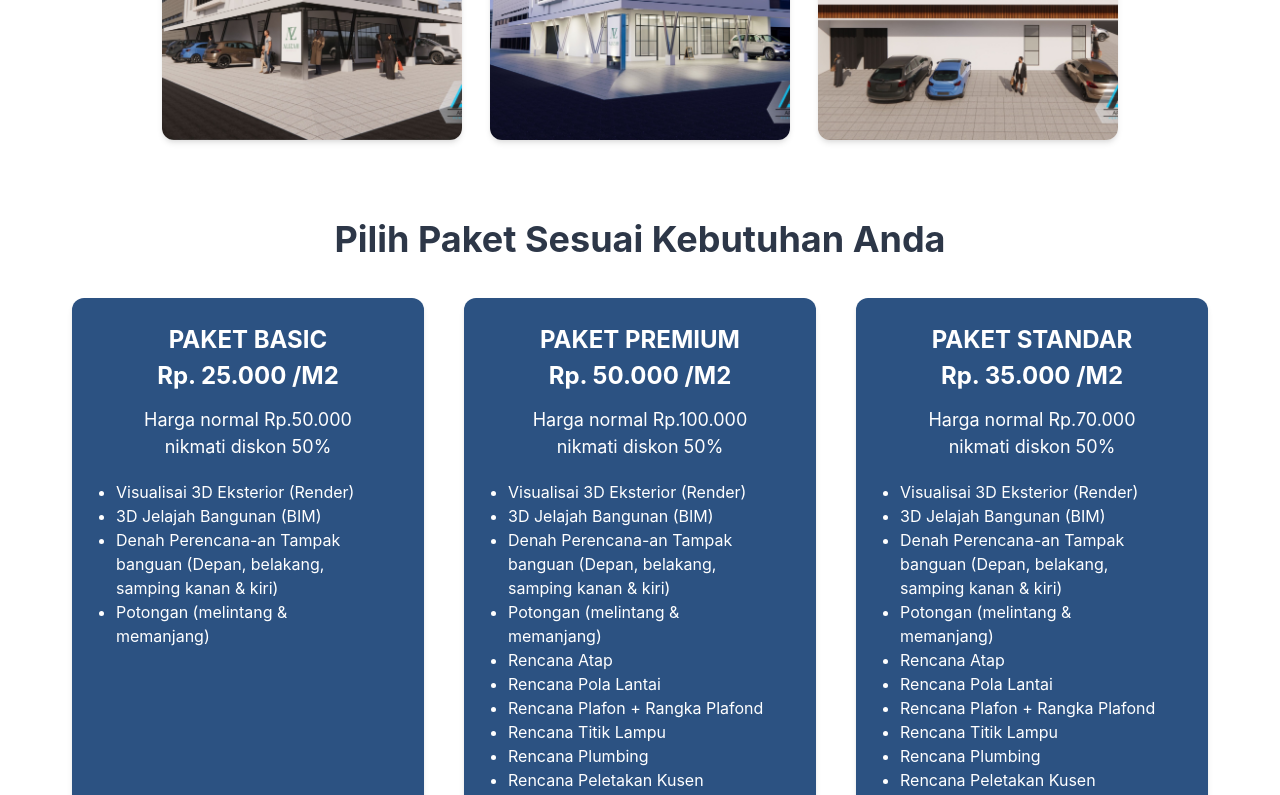
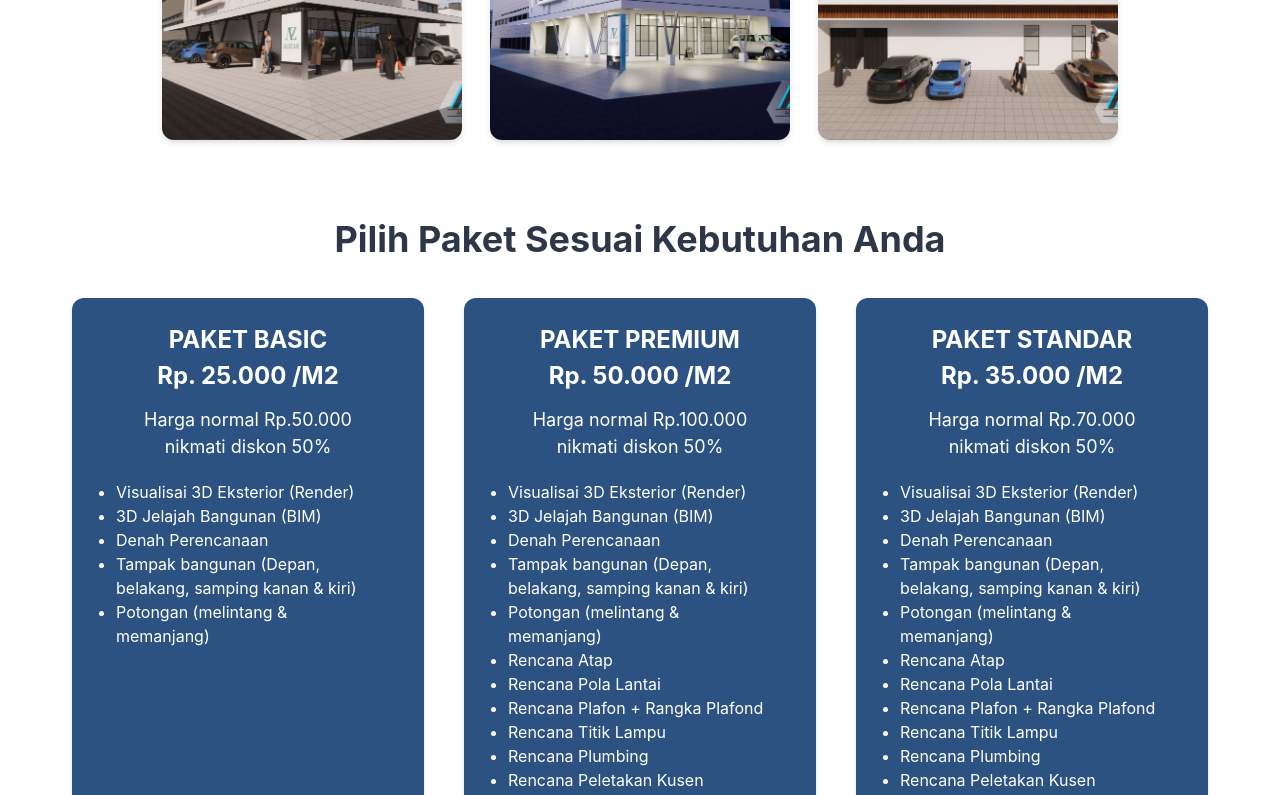
Before and after one commit to appank/Arsip-Perencana, a React (Create React App) app: page / in a window 1280 px wide. Shown: the part 3817-4612 px from the top of the page. Built offline with nearby package versions, Linux system fonts and the light colour scheme; some icons are missing.

Commit message:
perbaikan sedikit2

```diff
--- a/src/pages/Home.jsx
+++ b/src/pages/Home.jsx
@@ -212,7 +212,7 @@ function Home() {
 
           <Box textAlign={{ base: "center", md: "center" }} maxW="600px">
             <Text mt={3} fontSize={{ base: "sm", sm: "md", md: "lg", }} color="gray.700" align={"left"}>
-              <span style={{ color: 'blue' }}>Arsip Perencana</span> adalah studio arsitektur yang berfokus pada perencana-an dan pengembangan proyek dengan pendekatan teknologi Building Information Modeling (BIM). Dengan BIM, setiap proyek yang kami kerjakan memiliki tingkat akurasi yang tinggi dalam perencanaan, visualisasi, hingga detail teknis yang dibutuhkan untuk pelaksanaan proyek. Teknologi ini memungkinkan proses desain menjadi lebih efisien, terintegrasi, dan minim kesalahan sejak tahap awal.
+              <span style={{ color: 'blue' }}>Arsip Perencana</span> adalah studio arsitektur yang berfokus pada perencanaan dan pengembangan proyek dengan pendekatan teknologi Building Information Modeling (BIM). Dengan BIM, setiap proyek yang kami kerjakan memiliki tingkat akurasi yang tinggi dalam perencanaan, visualisasi, hingga detail teknis yang dibutuhkan untuk pelaksanaan proyek. Teknologi ini memungkinkan proses desain menjadi lebih efisien, terintegrasi, dan minim kesalahan sejak tahap awal.
               </Text>
             <Text mt={3} fontSize={{ base: "sm", sm: "md", md: "lg", }} color="gray.700" align={"left"}>
                 Kami tidak hanya menangani proyek hunian maupun bangunan komersial, tetapi juga menyediakan layanan penyusunan dokumen teknis lengkap untuk keperluan proyek pemerintahan maupun non-pemerintahan. Layanan tersebut meliputi:
@@ -419,7 +419,8 @@ function Home() {
                 <ul>
                   <li>Visualisai 3D Eksterior (Render)</li>
                   <li>3D Jelajah Bangunan (BIM)</li>
-                  <li>Denah Perencana-an Tampak banguan (Depan, belakang, samping kanan & kiri)</li>
+                  <li>Denah Perencanaan </li>
+                  <li>Tampak bangunan (Depan, belakang, samping kanan & kiri)</li>
                   <li>Potongan (melintang & memanjang)</li>
                 </ul>
               </Text>
@@ -474,7 +475,8 @@ function Home() {
                 <ul>
                   <li>Visualisai 3D Eksterior (Render)</li>
                     <li>3D Jelajah Bangunan (BIM)</li>
-                  <li>Denah Perencana-an Tampak banguan (Depan, belakang, samping kanan & kiri)</li>
+                  <li>Denah Perencanaan </li>
+                  <li>Tampak bangunan (Depan, belakang, samping kanan & kiri)</li>
                   <li>Potongan (melintang & memanjang)</li>
                     <li>Rencana Atap</li>
                     <li>Rencana Pola Lantai</li>
@@ -543,7 +545,8 @@ function Home() {
                 <ul>
                   <li>Visualisai 3D Eksterior (Render)</li>
                   <li>3D Jelajah Bangunan (BIM)</li>
-                  <li>Denah Perencana-an Tampak banguan (Depan, belakang, samping kanan & kiri)</li>
+                  <li>Denah Perencanaan</li>
+                  <li>Tampak bangunan (Depan, belakang, samping kanan & kiri)</li>
                   <li>Potongan (melintang & memanjang)</li>
                   <li>Rencana Atap</li>
                   <li>Rencana Pola Lantai</li>
```
